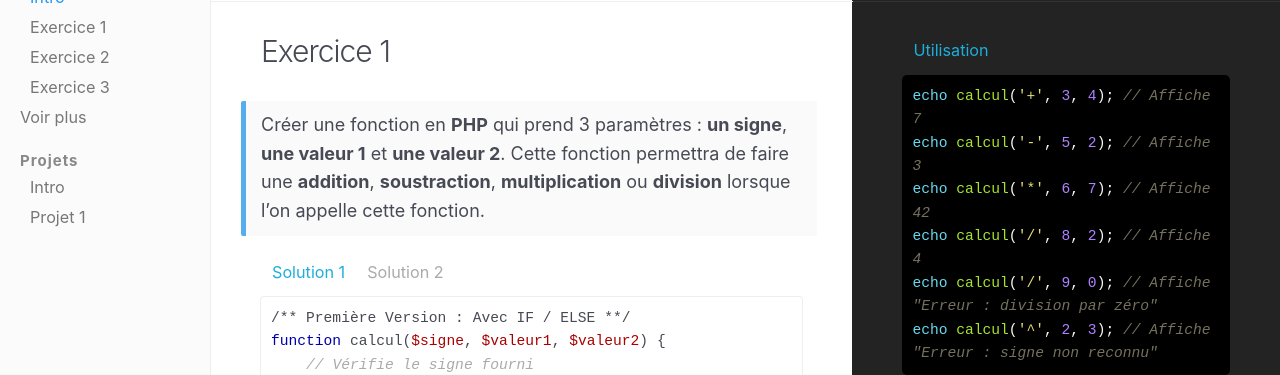
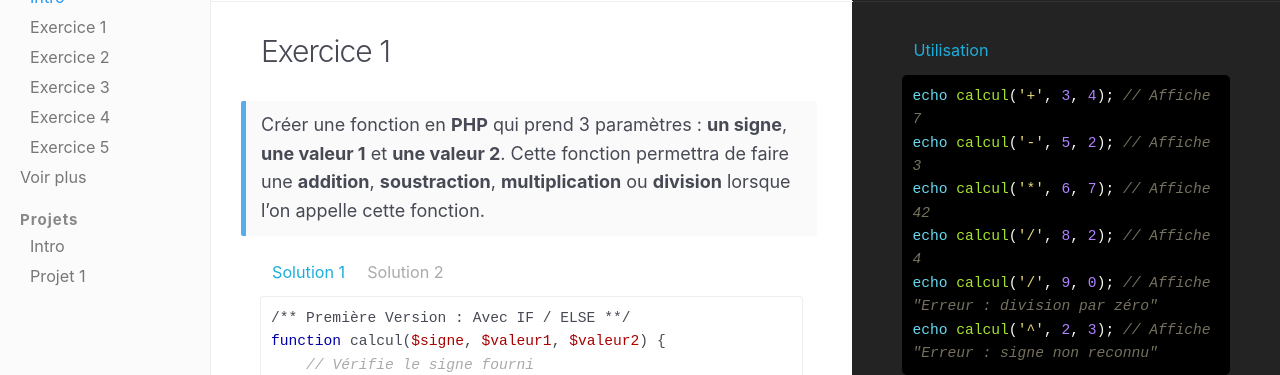
Before and after one commit to salimbenfarhat/exo.isma-tech.fr, a Jekyll site: the page built from index.html, in a window 1280 px wide. Shown: the part 175-550 px from the top of the page. Built offline with Jekyll 4.4.1, drawn with Linux system fonts in a browser that asks for light colours; nearby versions of some CDN libraries.

Commit message:
24/06/2023 - Increasing items.size in sidebar

```diff
--- a/_includes/sidebar.html
+++ b/_includes/sidebar.html
@@ -8,7 +8,7 @@
 					{% assign collection_name = collection.label | downcase %}
 					{% assign sorted_items = site[collection_name] | sort: "position_number" %}
 
-					{% for item in sorted_items limit: 4 %}
+					{% for item in sorted_items limit: 6 %}
 						<li>
 							<a href="{% if page.url != '/' %}/{% endif %}#{{ item.id | replace: '/', '' | replace: '.', '' }}">
 								{{ item.title }}
@@ -18,7 +18,7 @@
 					{% endfor %}
 				</ul>
 
-				{% if sorted_items.size > 4 %}
+				{% if sorted_items.size > 6 %}
 					<a href="/all">Voir plus</a>
 				{% endif %}
 			</section>
```
